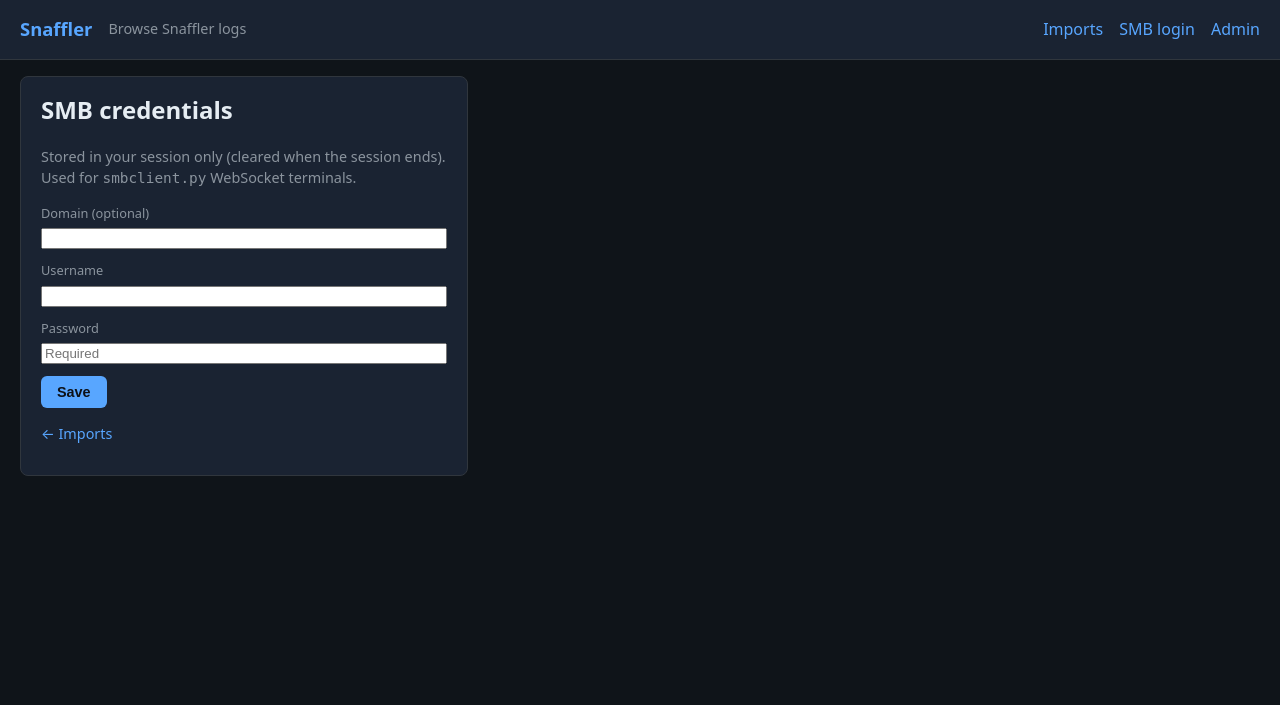
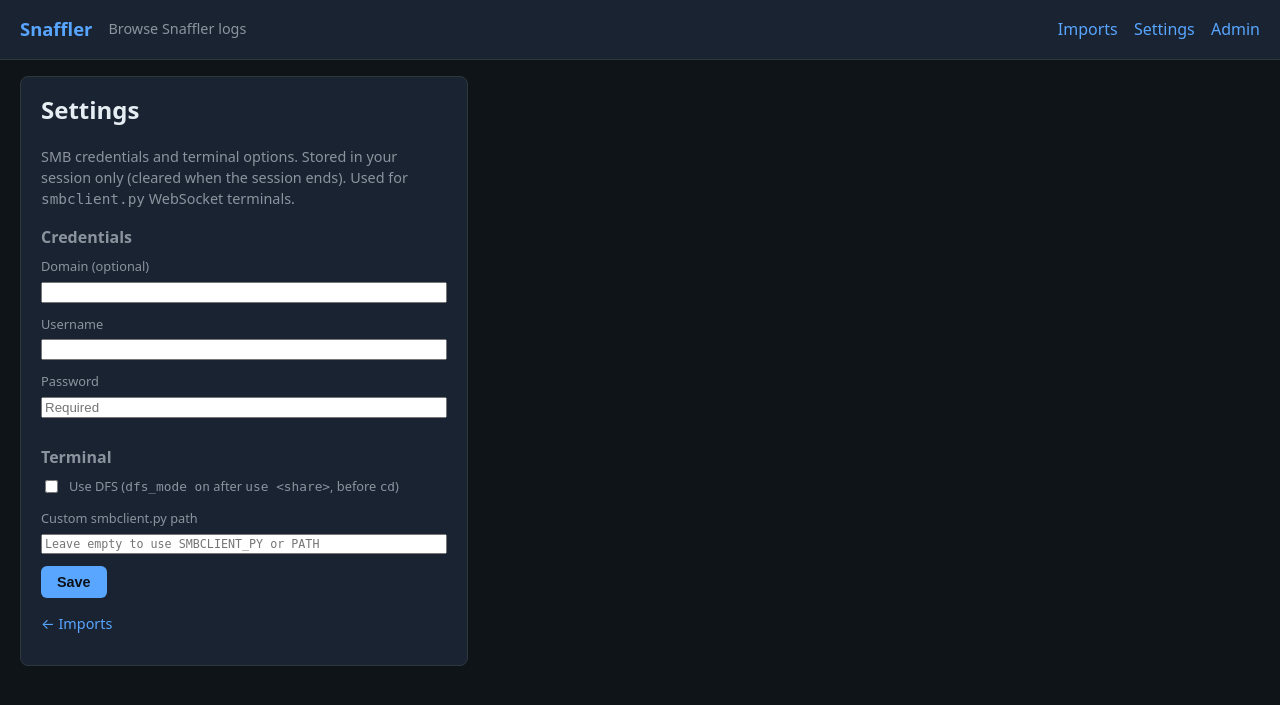
Before and after one commit to fang0654/snaffler-web, a Django app: page /credentials/smb/ in a window 1280 px wide. Shown: the top 705 px of the page. Run offline with Django 5.2, Linux system fonts and the light colour scheme.

Commit message:
Added in the ability to use custom smbclient.py, as well as enable dfs mode

```diff
--- a/findings/templates/findings/base.html
+++ b/findings/templates/findings/base.html
@@ -137,7 +137,7 @@
     <span class="muted">Browse Snaffler logs</span>
     <nav>
       <a href="{% url 'findings:home' %}">Imports</a>
-      <a href="{% url 'findings:smb_credentials' %}">SMB login</a>
+      <a href="{% url 'findings:smb_credentials' %}">Settings</a>
       <a href="/admin/">Admin</a>
     </nav>
   </header>
--- a/findings/templates/findings/smb_credentials.html
+++ b/findings/templates/findings/smb_credentials.html
@@ -1,20 +1,28 @@
 {% extends "findings/base.html" %}
 
-{% block title %}SMB login — Snaffler{% endblock %}
+{% block title %}Settings — Snaffler{% endblock %}
 
 {% block content %}
 <div class="card" style="max-width:28rem;">
-  <h2 style="margin-top:0;">SMB credentials</h2>
-  <p class="muted">Stored in your session only (cleared when the session ends). Used for <code>smbclient.py</code> WebSocket terminals.</p>
+  <h2 style="margin-top:0;">Settings</h2>
+  <p class="muted">SMB credentials and terminal options. Stored in your session only (cleared when the session ends). Used for <code>smbclient.py</code> WebSocket terminals.</p>
   <form method="post" action="{% url 'findings:smb_credentials' %}">
     {% csrf_token %}
     <input type="hidden" name="next" value="{{ next }}"/>
+    <h3 class="muted" style="font-size:1rem; margin:1rem 0 0.5rem;">Credentials</h3>
     <label for="domain">Domain (optional)</label>
     <input id="domain" name="domain" type="text" value="{{ domain }}" autocomplete="organization" style="width:100%; margin-bottom:0.75rem;"/>
     <label for="username">Username</label>
     <input id="username" name="username" type="text" value="{{ username }}" autocomplete="username" required style="width:100%; margin-bottom:0.75rem;"/>
     <label for="password">Password</label>
     <input id="password" name="password" type="password" autocomplete="current-password" placeholder="{% if password_saved %}Leave blank to keep saved password{% else %}Required{% endif %}" style="width:100%; margin-bottom:0.75rem;"/>
+    <h3 class="muted" style="font-size:1rem; margin:1rem 0 0.5rem;">Terminal</h3>
+    <label class="field" style="display:flex; align-items:center; gap:0.5rem; margin-bottom:0.75rem; cursor:pointer;">
+      <input type="checkbox" name="use_dfs" value="1" {% if use_dfs %}checked{% endif %}/>
+      <span>Use DFS (<code>dfs_mode on</code> after <code>use &lt;share&gt;</code>, before <code>cd</code>)</span>
+    </label>
+    <label for="smbclient_py">Custom smbclient.py path</label>
+    <input id="smbclient_py" name="smbclient_py" type="text" value="{{ smbclient_py }}" placeholder="Leave empty to use SMBCLIENT_PY or PATH" autocomplete="off" style="width:100%; margin-bottom:0.75rem; font-family:monospace; font-size:0.9em;"/>
     <button type="submit">Save</button>
   </form>
   <p class="muted" style="margin-top:1rem;"><a href="{% url 'findings:home' %}">← Imports</a></p>
--- a/findings/templates/findings/smb_terminal.html
+++ b/findings/templates/findings/smb_terminal.html
@@ -13,7 +13,7 @@
 
 {% if not has_creds %}
   <div class="error" style="max-width:40rem;">Set domain, username, and password first.
-    <a href="{% url 'findings:smb_credentials' %}?next={{ request.get_full_path|urlencode }}">SMB login</a>
+    <a href="{% url 'findings:smb_credentials' %}?next={{ request.get_full_path|urlencode }}">Settings</a>
   </div>
 {% elif not host or not share %}
   <div class="error" style="max-width:40rem;">Missing host or share. Open this page from a <code>file://</code> URI link.</div>
--- a/findings/views.py
+++ b/findings/views.py
@@ -224,6 +224,10 @@ def smb_credentials(request: HttpRequest):
     if request.method == "POST":
         request.session["smb_domain"] = request.POST.get("domain", "").strip()
         request.session["smb_username"] = request.POST.get("username", "").strip()
+        request.session["smb_use_dfs"] = request.POST.get("use_dfs") == "1"
+        request.session["smb_smbclient_py"] = request.POST.get(
+            "smbclient_py", ""
+        ).strip()
         pw = request.POST.get("password", "")
         if pw:
             request.session["smb_password"] = pw
@@ -237,6 +241,8 @@ def smb_credentials(request: HttpRequest):
             "domain": request.session.get("smb_domain", ""),
             "username": request.session.get("smb_username", ""),
             "password_saved": bool(request.session.get("smb_password")),
+            "use_dfs": bool(request.session.get("smb_use_dfs")),
+            "smbclient_py": request.session.get("smb_smbclient_py", "") or "",
             "next": request.GET.get("next", ""),
         },
     )
```
Also changed, not shown: findings/consumers.py (+25 -9 lines).
